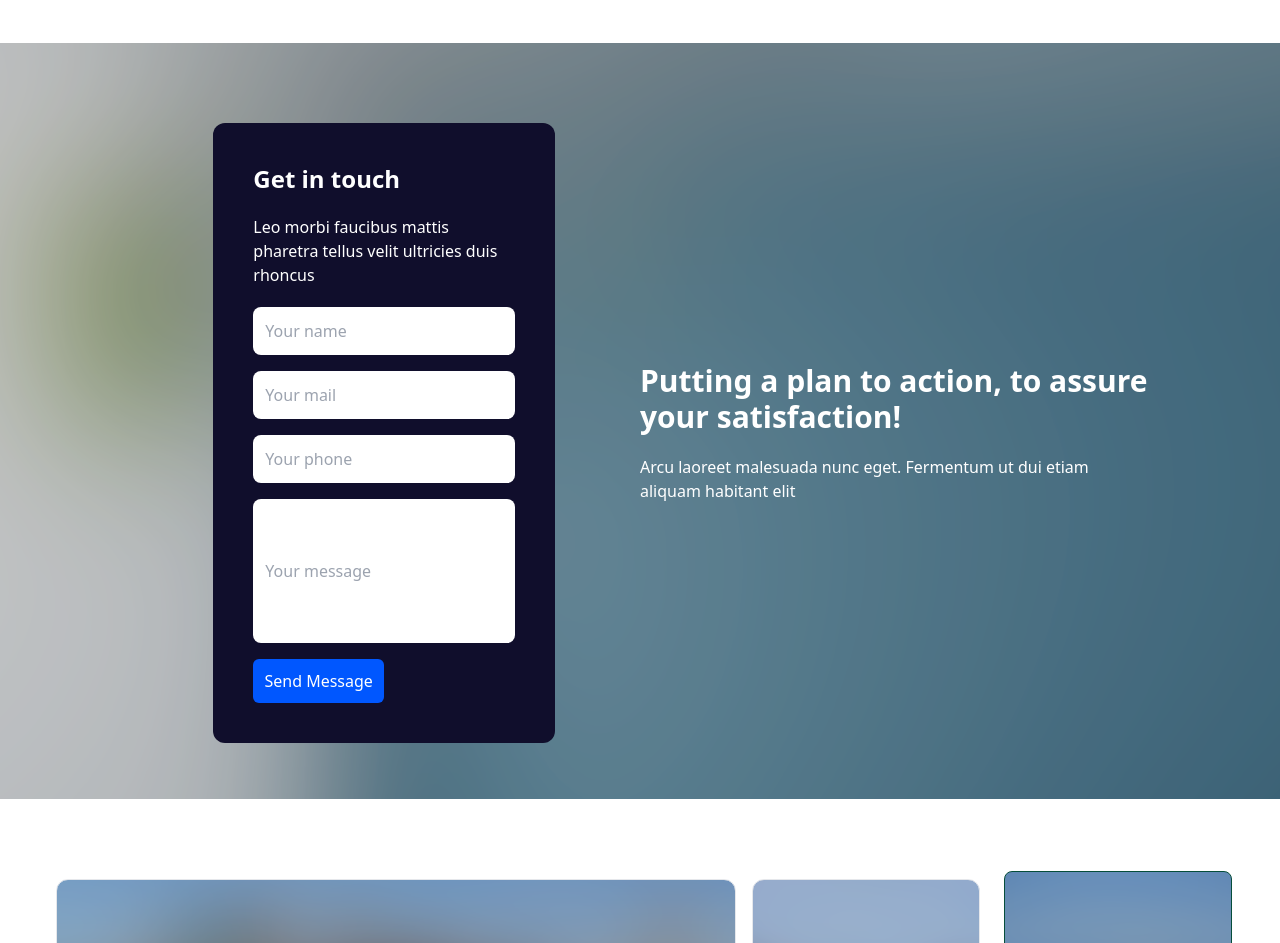
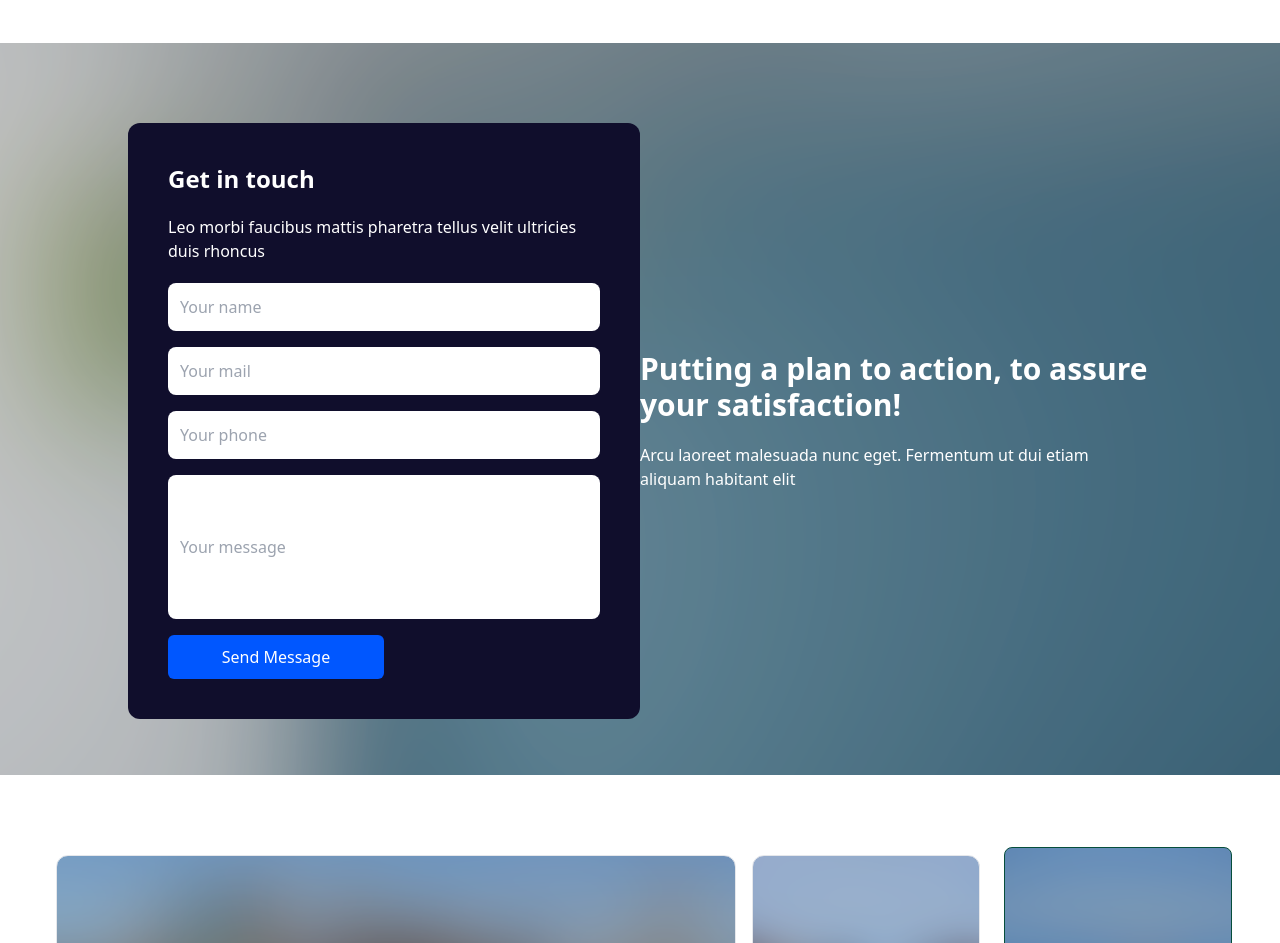
Before and after one commit to mayushh/house-renting, a React (Create React App) app: page / in a window 1280 px wide. Shown: the part 1280-2223 px from the top of the page. Built offline with nearby package versions, Linux system fonts and the light colour scheme.

Commit message:
front page hohi gaya bus

```diff
--- a/src/components/ContactUsForm.js
+++ b/src/components/ContactUsForm.js
@@ -23,7 +23,7 @@ const ContactUsForm = () => {
       </div> */}
 
 <div className='flex flex-col lg:flex-row flex-wrap h-auto lg:h-auto px-4 md:px-8 lg:px-32 pt-20 pb-14 bgimg mt-16 mb-16 mx-auto'>
-  <div className='bg-[#100E2C] flex flex-wrap w-full lg:w-1/3 h-auto lg:h-auto mx-auto lg:mr-auto p-6 lg:p-10 rounded-xl mb-10 lg:mb-0'>
+  <div className='bg-[#100E2C] flex flex-wrap w-full md:w-1/2 h-auto lg:h-auto mx-auto lg:mr-auto p-6 lg:p-10 rounded-xl mb-10 lg:mb-0'>
     <h3 className='text-white text-left font-bold mb-5 text-xl lg:text-2xl'>Get in touch</h3>
     <p className='text-white text-left text-sm lg:text-base mb-5'>Leo morbi faucibus mattis pharetra tellus velit ultricies duis rhoncus</p>
     <input placeholder='Your name' className='rounded-lg w-full h-12 pl-3 mb-4'/>
```
